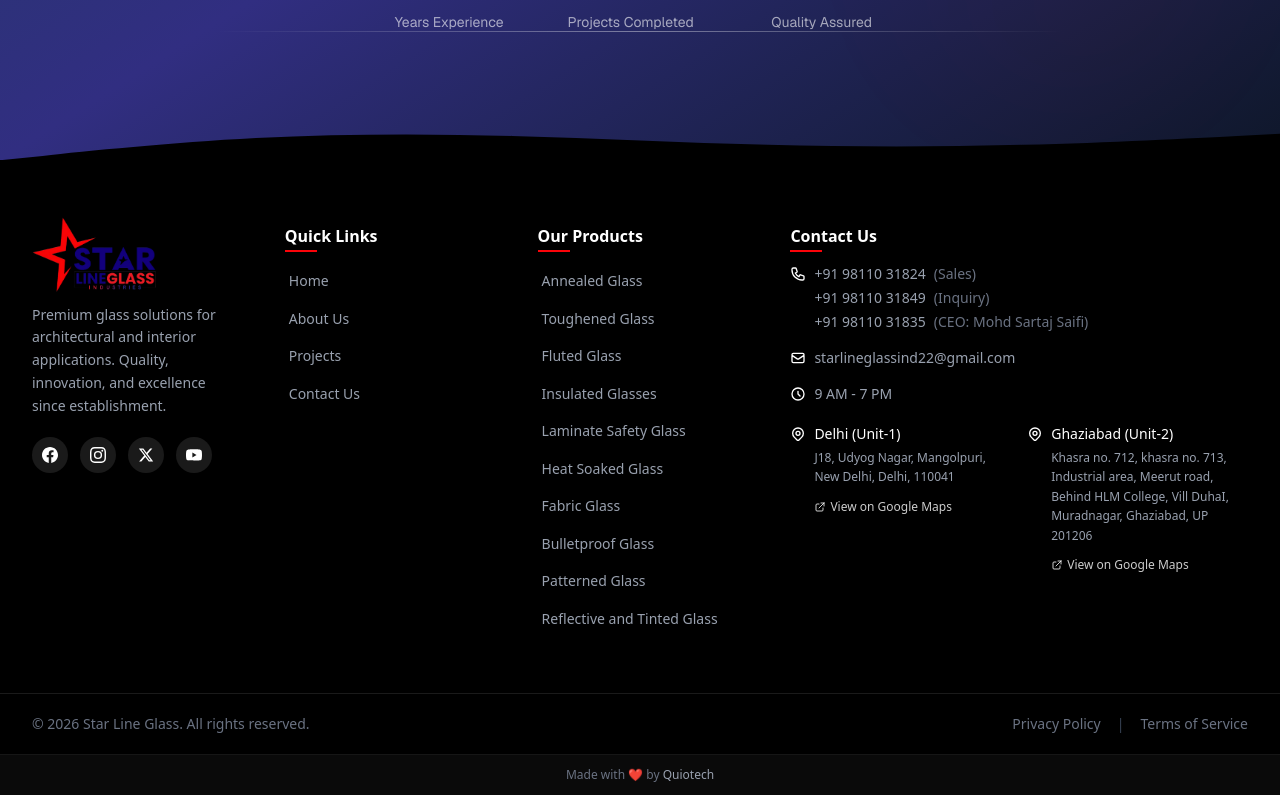
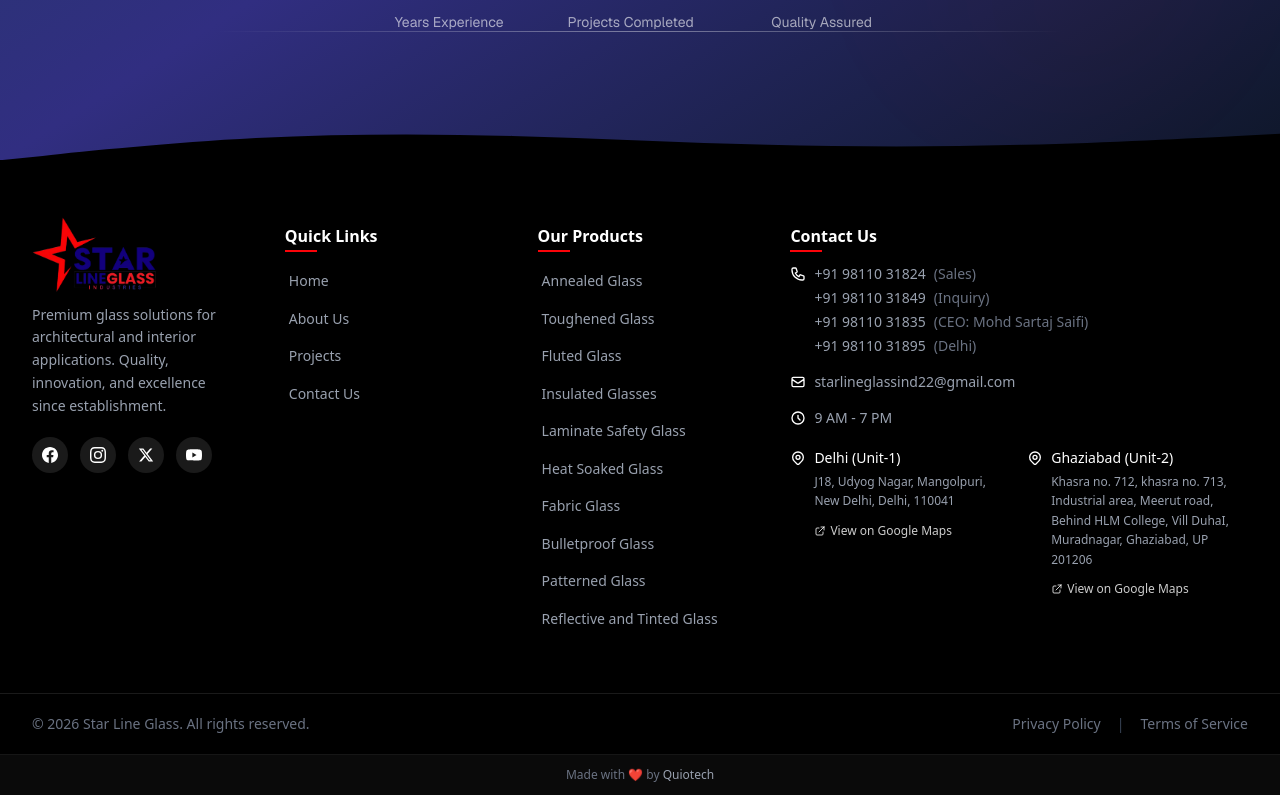
Before and after one commit to quiotechh/star-line-glass, a Next.js app: page / in a window 1280 px wide. Shown: the part 6042-6837 px from the top of the page. Built offline with nearby package versions, Linux system fonts and the light colour scheme.

Commit message:
add delhi number

```diff
--- a/src/components/Footer.tsx
+++ b/src/components/Footer.tsx
@@ -44,6 +44,11 @@
     number: "98110 31835",
     href: "tel:+919811031835",
     label: "CEO: Mohd Sartaj Saifi",
+  },
+  {
+    number: "98110 31895",
+    href: "tel:+9198110 31895",
+    label: "Delhi",
   },
 ];
 
```
